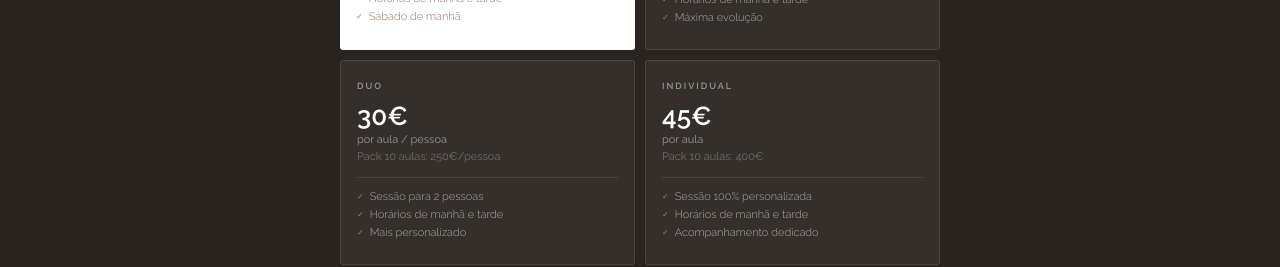
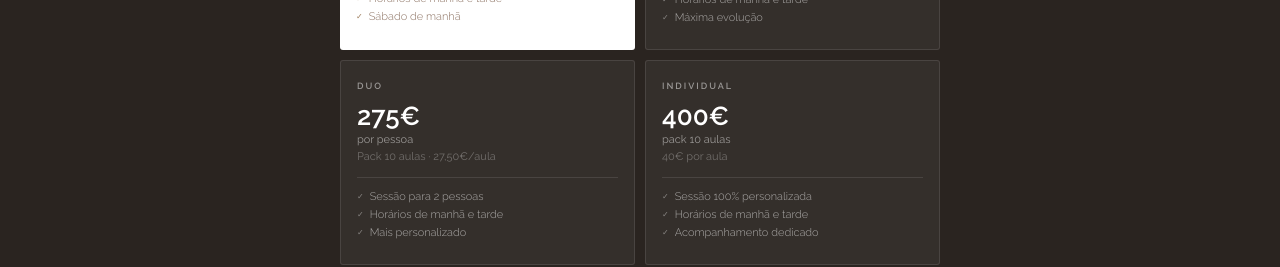
Before and after one commit to FISIOREIS/hipilates, a React (Create React App) app: page /inicio in a window 1280 px wide. Shown: the part 2260-2527 px from the top of the page. Built offline with nearby package versions, Linux system fonts and the light colour scheme; no server answers.

Commit message:
Update Landing.js

```diff
--- a/src/pages/Landing.js
+++ b/src/pages/Landing.js
@@ -15,8 +15,8 @@ const FOTOS = [
 const PLANOS = [
   { nome: '1× Semana', preco: '55€', sub: 'por mês', extra: '', desc: 'Turma até 5 pessoas\nHorários de manhã e tarde\nSábado de manhã', destaque: true },
   { nome: '2× Semana', preco: '90€', sub: 'por mês', extra: '', desc: 'Turma até 5 pessoas\nHorários de manhã e tarde\nMáxima evolução', destaque: false },
-  { nome: 'Duo', preco: '30€', sub: 'por aula / pessoa', extra: 'Pack 10 aulas: 250€/pessoa', desc: 'Sessão para 2 pessoas\nHorários de manhã e tarde\nMais personalizado', destaque: false },
-  { nome: 'Individual', preco: '45€', sub: 'por aula', extra: 'Pack 10 aulas: 400€', desc: 'Sessão 100% personalizada\nHorários de manhã e tarde\nAcompanhamento dedicado', destaque: false },
+  { nome: 'Duo', preco: '275€', sub: 'por pessoa', extra: 'Pack 10 aulas · 27,50€/aula', desc: 'Sessão para 2 pessoas\nHorários de manhã e tarde\nMais personalizado', destaque: false },
+  { nome: 'Individual', preco: '400€', sub: 'pack 10 aulas', extra: '40€ por aula', desc: 'Sessão 100% personalizada\nHorários de manhã e tarde\nAcompanhamento dedicado', destaque: false },
 ]
 
 const LogoSVG = ({color='white', size=32}) => (
```
